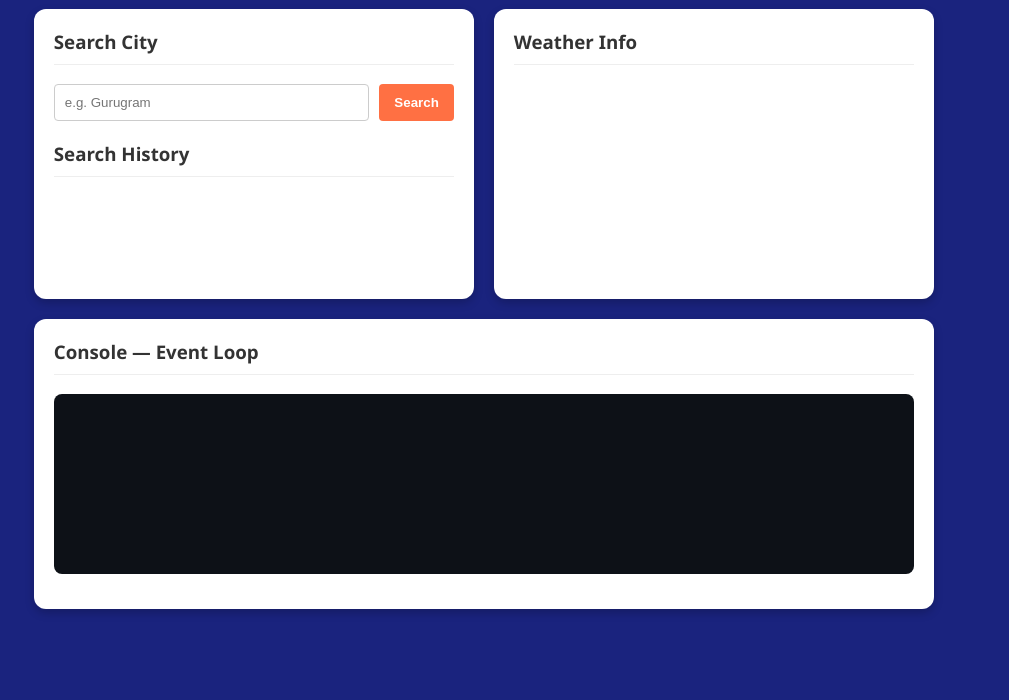
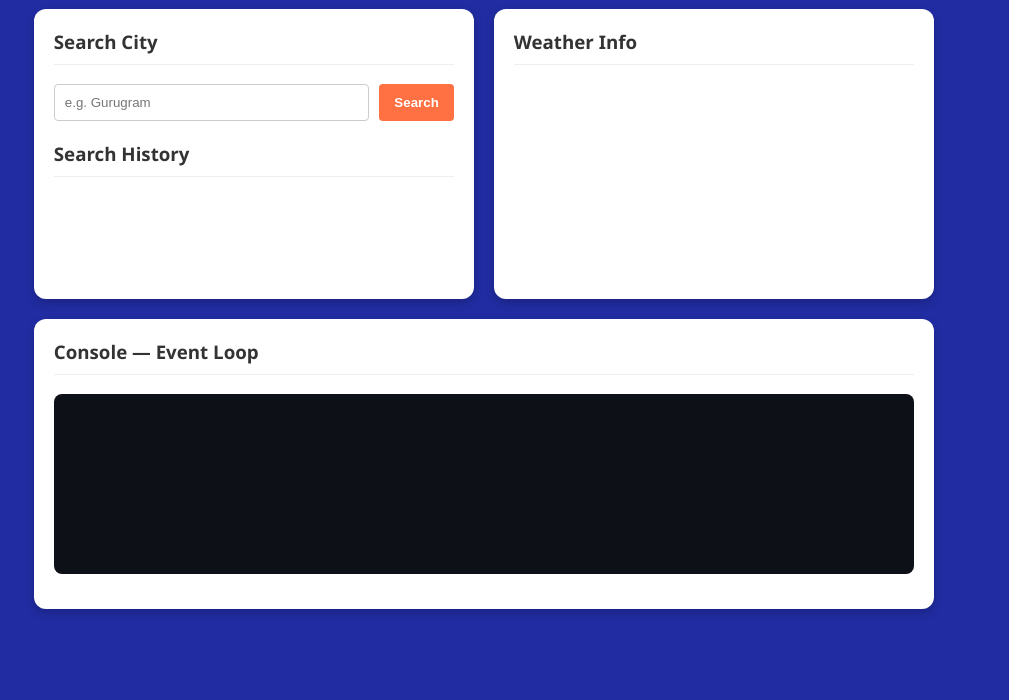
Before and after one commit to yogigit2k5/Weather-Tracker, a plain HTML site: page index.html in a window 1280 px wide. Shown: the part 100-800 px from the top of the page, without its empty margins (134-1143 px from the left). Drawn offline with Linux system fonts and the light colour scheme.

Commit message:
css changed

```diff
--- a/style.css
+++ b/style.css
@@ -1,5 +1,5 @@
 body {
-    background-color: #1a237e;
+    background-color: #212ca2;
     font-family: 'Segoe UI', Arial, sans-serif;
     margin: 0;
     padding: 20px;
```
